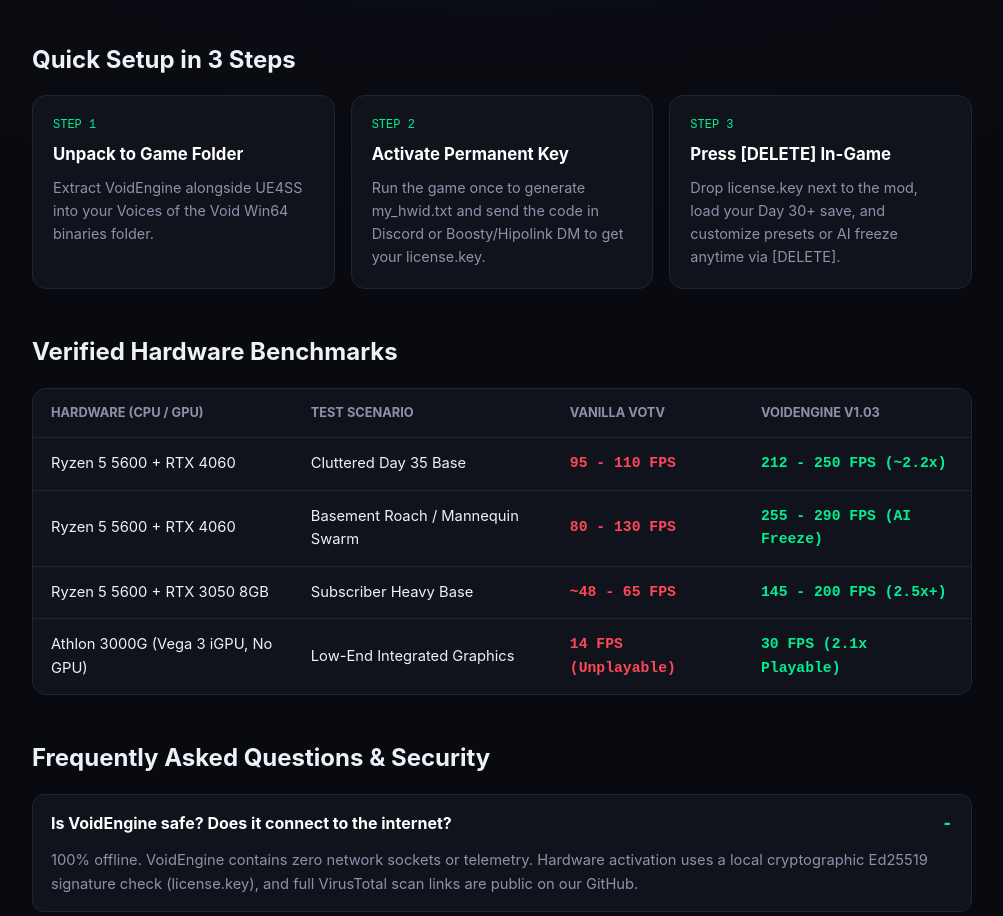
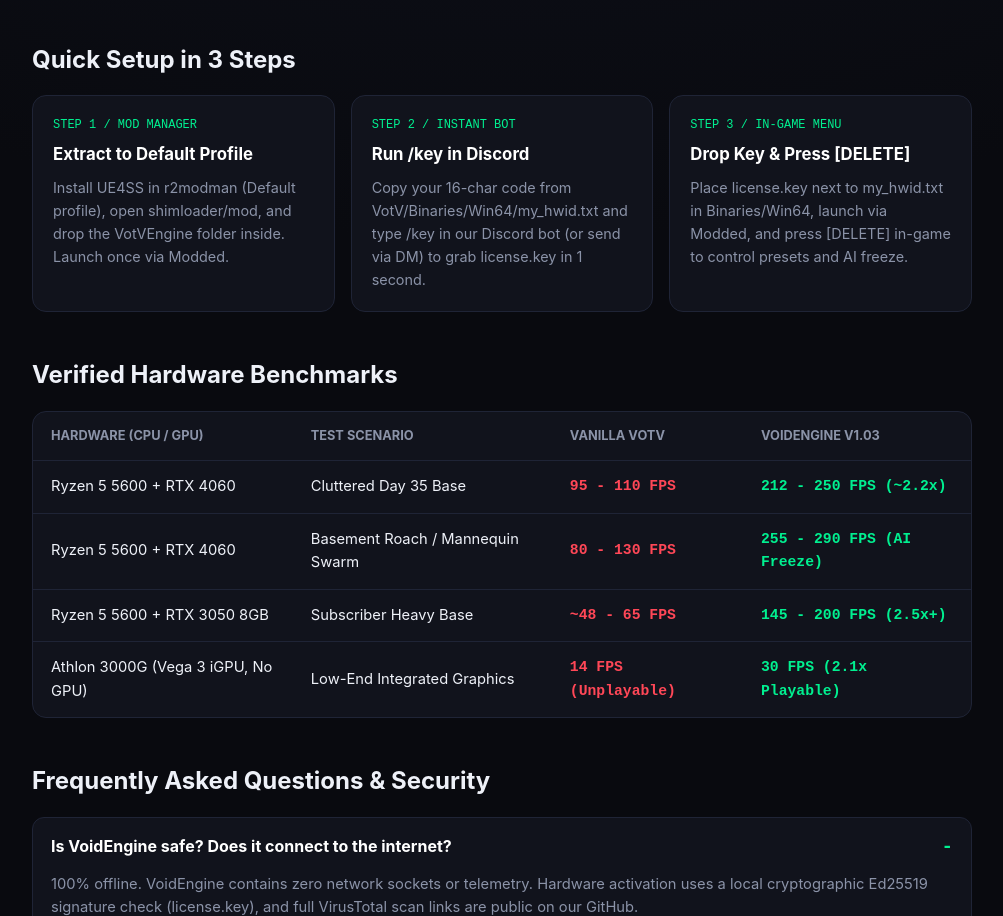
Before and after one commit to yupl0ve/VoidEngine-VotV, a plain HTML site: page index.html in a window 1280 px wide. Shown: the part 1231-2147 px from the top of the page, without its empty margins (138-1141 px from the left). Drawn offline with Linux system fonts and the light colour scheme.

Commit message:
Update index.html

```diff
--- a/index.html
+++ b/index.html
@@ -155,25 +155,25 @@
     <h2 data-lang="ru">Быстрая установка за 3 шага</h2>
     <div class="grid">
       <div class="card">
-        <span class="card-tag">STEP 1</span>
-        <h3 data-lang="en">Unpack to Game Folder</h3>
-        <h3 data-lang="ru">Распакуй архив в папку игры</h3>
-        <p data-lang="en">Extract VoidEngine alongside UE4SS into your Voices of the Void Win64 binaries folder.</p>
-        <p data-lang="ru">Закинь файлы мода вместе с UE4SS в папку Win64 установленной Voices of the Void.</p>
+        <span class="card-tag">STEP 1 / MOD MANAGER</span>
+        <h3 data-lang="en">Extract to Default Profile</h3>
+        <h3 data-lang="ru">Закинь мод в r2modman</h3>
+        <p data-lang="en">Install UE4SS in r2modman (Default profile), open shimloader/mod, and drop the VotVEngine folder inside. Launch once via Modded.</p>
+        <p data-lang="ru">Установи UE4SS в r2modman (профиль Default), открой папку shimloader/mod и распакуй туда папку VotVEngine. Запусти игру через Modded.</p>
       </div>
       <div class="card">
-        <span class="card-tag">STEP 2</span>
-        <h3 data-lang="en">Activate Permanent Key</h3>
-        <h3 data-lang="ru">Получи вечный ключ</h3>
-        <p data-lang="en">Run the game once to generate my_hwid.txt and send the code in Discord or Boosty/Hipolink DM to get your license.key.</p>
-        <p data-lang="ru">Запусти игру один раз - появится файл my_hwid.txt. Отправь код в Discord или личку Boosty/Hipolink для выдачи license.key.</p>
+        <span class="card-tag">STEP 2 / INSTANT BOT</span>
+        <h3 data-lang="en">Run /key in Discord</h3>
+        <h3 data-lang="ru">Введи /key в Discord-боте</h3>
+        <p data-lang="en">Copy your 16-char code from VotV/Binaries/Win64/my_hwid.txt and type /key in our Discord bot (or send via DM) to grab license.key in 1 second.</p>
+        <p data-lang="ru">Скопируй 16-значный код из VotV/Binaries/Win64/my_hwid.txt, введи /key в нашем Discord-боте (или скинь в ЛС) и скачай готовый license.key за секунду.</p>
       </div>
       <div class="card">
-        <span class="card-tag">STEP 3</span>
-        <h3 data-lang="en">Press [DELETE] In-Game</h3>
-        <h3 data-lang="ru">Жми [DELETE] прямо в игре</h3>
-        <p data-lang="en">Drop license.key next to the mod, load your Day 30+ save, and customize presets or AI freeze anytime via [DELETE].</p>
-        <p data-lang="ru">Положи license.key в папку мода, загружай свой сейв и управляй пресетами и заморозкой ИИ через меню на [DELETE].</p>
+        <span class="card-tag">STEP 3 / IN-GAME MENU</span>
+        <h3 data-lang="en">Drop Key &amp; Press [DELETE]</h3>
+        <h3 data-lang="ru">Положи ключ и жми [DELETE]</h3>
+        <p data-lang="en">Place license.key next to my_hwid.txt in Binaries/Win64, launch via Modded, and press [DELETE] in-game to control presets and AI freeze.</p>
+        <p data-lang="ru">Положи license.key рядом с my_hwid.txt в папку Binaries/Win64, запускай игру и жми [DELETE] для настройки пресетов и заморозки ИИ.</p>
       </div>
     </div>
 
```
